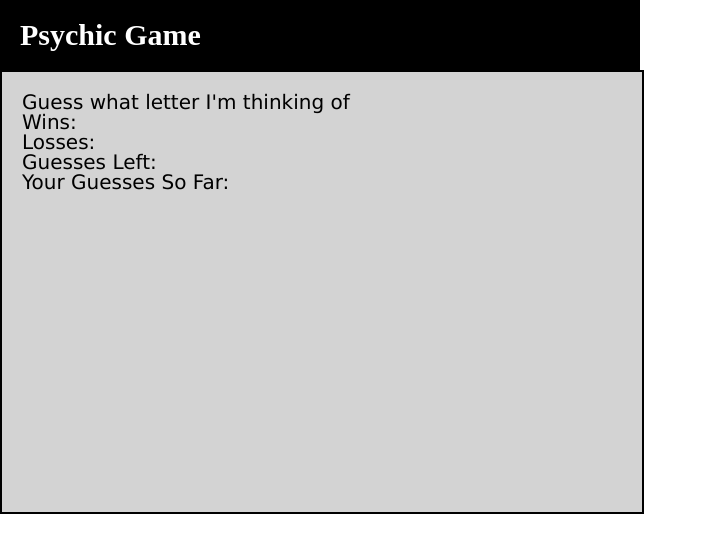
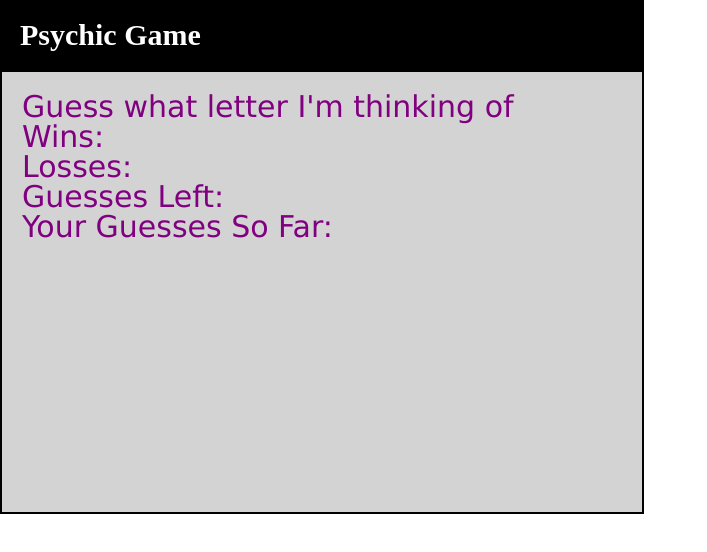
Before and after one commit to mityapetrenko/Psychic-Game, a plain HTML site: page index.html in a window 1280 px wide. Shown: the whole page, without its empty margins (0-707 px from the left). Drawn offline with Linux system fonts and the light colour scheme.

Commit message:
css added

```diff
--- a/assets/css/style.css
+++ b/assets/css/style.css
@@ -1,17 +1,18 @@
-div {
+.game   {
     border: solid black 2px;
     width:600px;
     height:400px;
     padding: 20px;
-    font-size: 20px;
+    font-size: 30px;
+    color:purple;
+    background-color: lightgray;
     font-family: 'Lucida Sans', 'Lucida Sans Regular', 'Lucida Grande', 'Lucida Sans Unicode', Geneva, Verdana, sans-serif;
-    background-color:lightgrey;
 }
 h1 {
     font-size: 30px;
     padding:20px;
     color:white;
     background-color:black;
-    width:600px;
+    width:604px;
     font-weight:bolder;
 }
--- a/index.html
+++ b/index.html
@@ -11,7 +11,7 @@
     <h1>Psychic Game</h1>
 </head>
 <body>
-    <div>
+    <div class="game">
         <p id="computer-Guess"> Guess what letter I'm thinking of </p>
 
 
@@ -25,7 +25,10 @@
 
 
         <p id="things"> Your Guesses So Far: </p>
+
+
     </div>
+
 
 </body>
 </html>
```
Also changed, not shown: assets/images/magician.png (added), assets/images/psychic.jpg (added).
